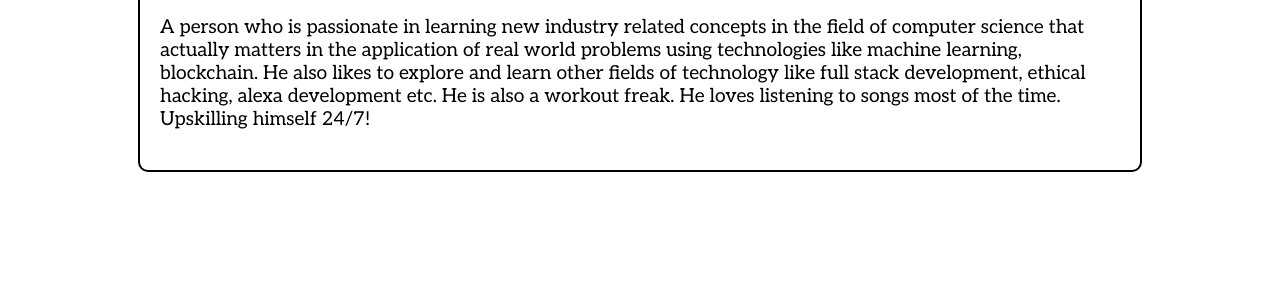
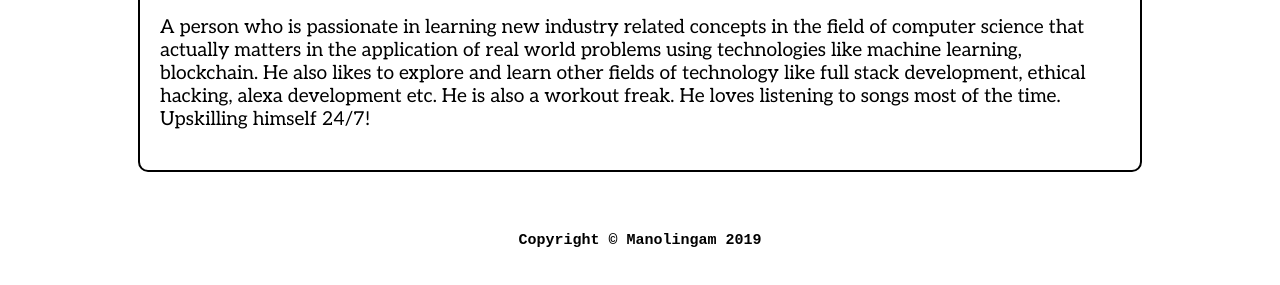
Before and after one commit to manolingam/old_portfolio, a plain HTML site: page aboutme.html in a window 1280 px wide. Shown: the part 383-668 px from the top of the page. Drawn offline with Linux system fonts and the light colour scheme.

Commit message:
added copyright html.

```diff
--- a/aboutme.css
+++ b/aboutme.css
@@ -83,6 +83,13 @@ a > img:hover {
     font-size: 1.2em;
 }
 
+#copyright {
+    margin-top: 30px;
+    text-align: center;
+    font-size: 15px;
+    font-family:  'Courier New', Courier, monospace;
+}
+
 @media only screen and (max-width: 1300px) {
     .about_me {
         margin: 80px 130px 30px 130px;
--- a/aboutme.html
+++ b/aboutme.html
@@ -39,5 +39,6 @@
             </p>
         </div>
     </div>
+    <strong><p id='copyright'>Copyright &copy; Manolingam 2019</p></strong>
 </body>
 </html>
--- a/accomplishments.css
+++ b/accomplishments.css
@@ -21,6 +21,13 @@ div {
     align-items: center;
 }
 
+#copyright {
+    margin-top: 30px;
+    text-align: center;
+    font-size: 15px;
+    font-family:  'Courier New', Courier, monospace;
+}
+
 @media only screen and (max-width: 1300px) {
     img {
         height: 350px;
--- a/projects.css
+++ b/projects.css
@@ -52,6 +52,13 @@ span {
     color: black;
 }
 
+#copyright {
+    margin-top: 30px;
+    text-align: center;
+    font-size: 15px;
+    font-family:  'Courier New', Courier, monospace;
+}
+
 @media only screen and (max-width: 1300px) {
     .main-container {
         margin: 80px 130px 30px 130px;
--- a/style.css
+++ b/style.css
@@ -81,6 +81,13 @@ h3 {
 .node {width: 80%; background-color: #028085;}
 .express {width: 70%; background-color: #021a85;}
 
+#copyright {
+    margin-top: 30px;
+    text-align: center;
+    font-size: 15px;
+    font-family:  'Courier New', Courier, monospace;
+}
+
 @media only screen and (max-width: 700px) {
     .li {
         padding: 5px;
```
Also changed, not shown: accomplishments.html (+1 -0 lines), index.html (+1 -0 lines), projects.html (+1 -0 lines).
